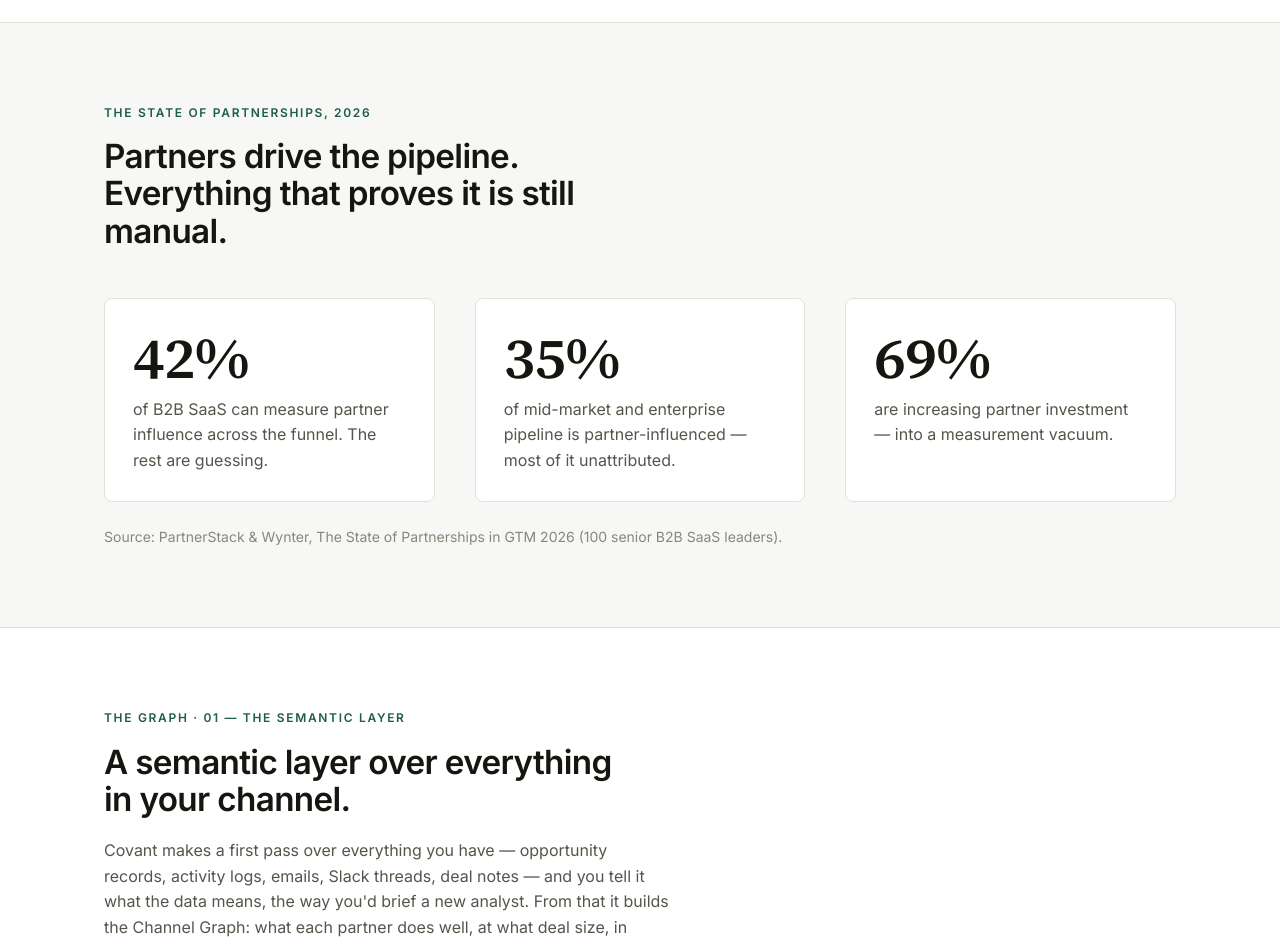
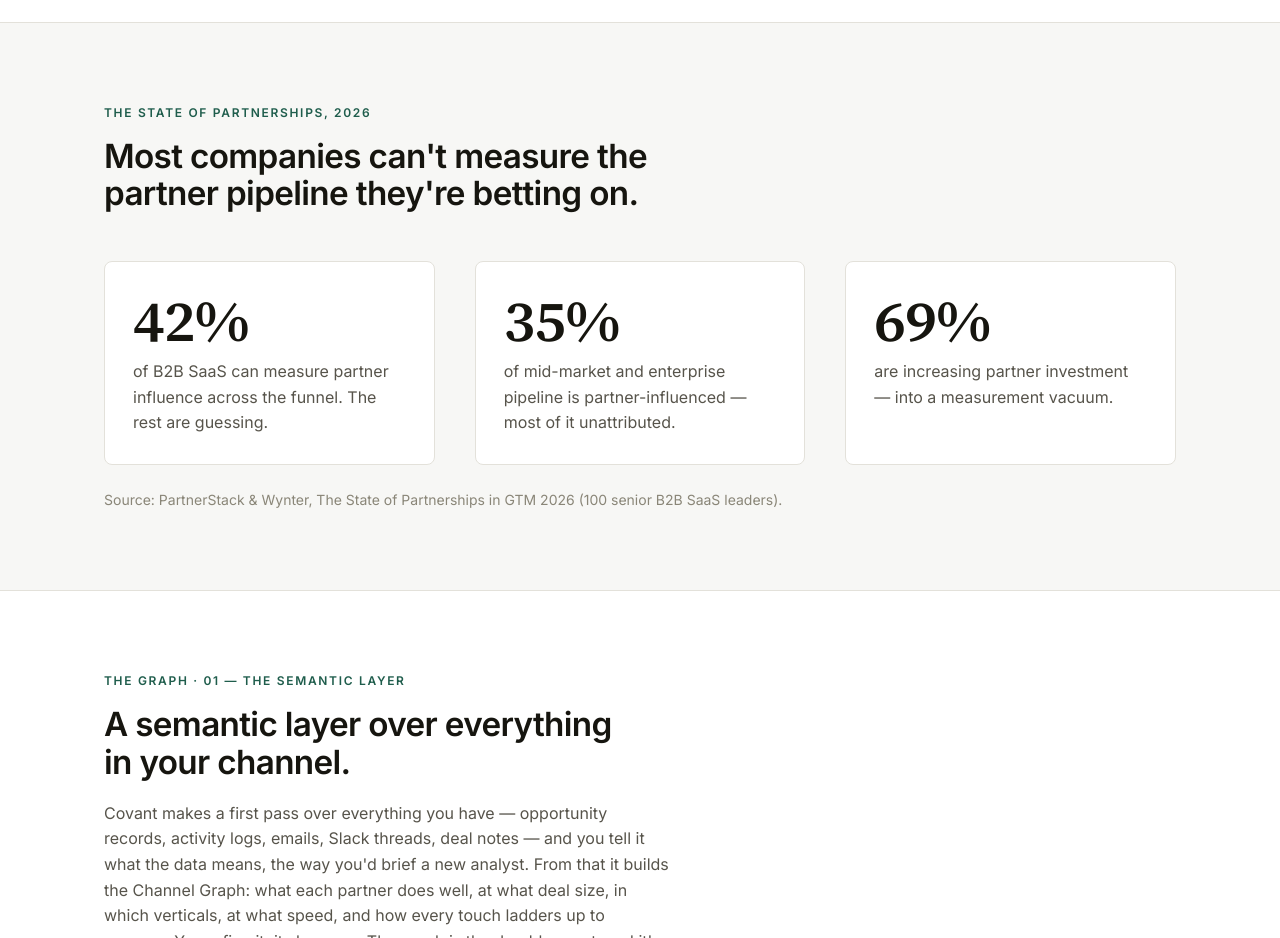
Before and after one commit to dylan3796/partner-attribution-ai, a Next.js app: page / in a window 1280 px wide. Shown: the part 880-1818 px from the top of the page. Built offline with nearby package versions, Linux system fonts and the light colour scheme; no server answers.

Commit message:
Rewrite stakes headline to a plainer, less corny line

```diff
--- a/app/page.tsx
+++ b/app/page.tsx
@@ -141,8 +141,8 @@ export default function Home() {
         <div className="m-container">
           <Reveal>
             <p className="m-eyebrow">The state of partnerships, 2026</p>
-            <h2 className="m-h2" style={{ maxWidth: "26ch" }}>
-              Partners drive the pipeline. Everything that proves it is still manual.
+            <h2 className="m-h2" style={{ maxWidth: "28ch" }}>
+              Most companies can&apos;t measure the partner pipeline they&apos;re betting on.
             </h2>
           </Reveal>
           <div className="m-grid m-grid-3" style={{ marginTop: "3rem" }}>
```
